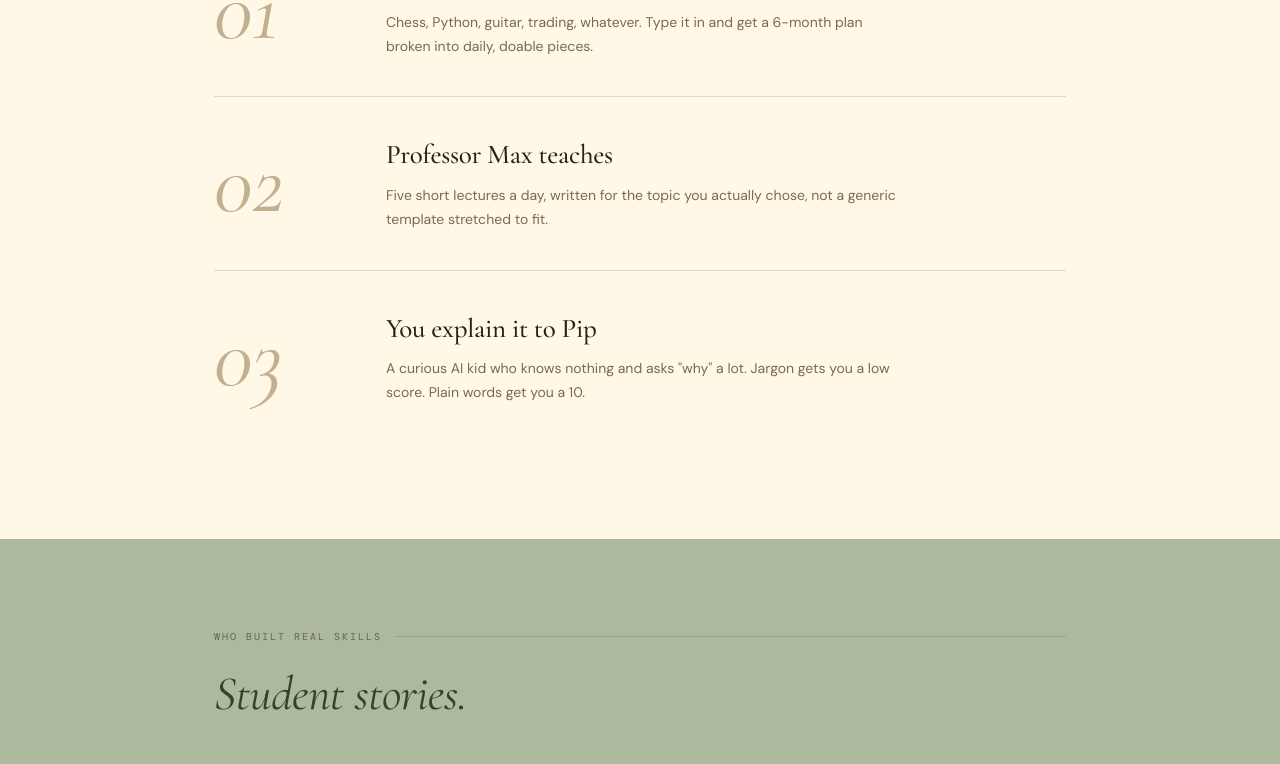
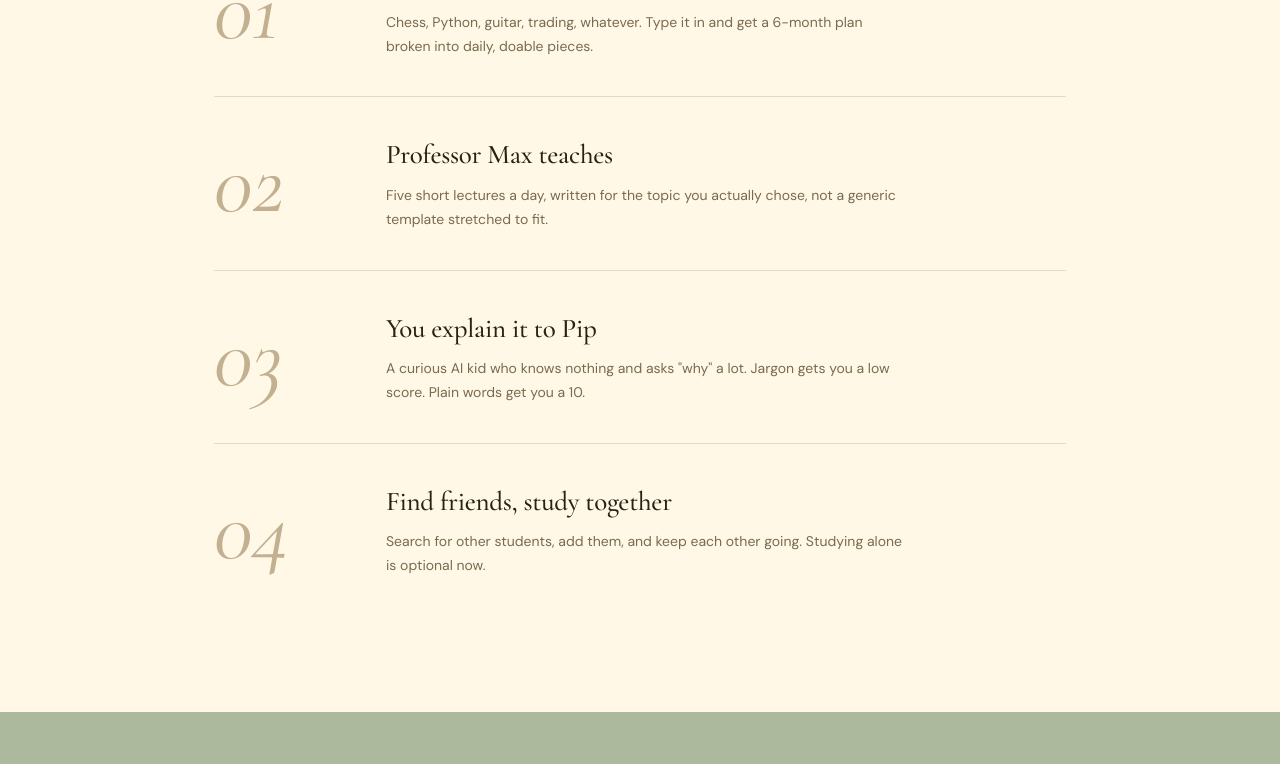
Before and after one commit to epicxp123234/AI-Roadmap, a React (Vite) app: page / in a window 1280 px wide. Shown: the part 1918-2682 px from the top of the page. Built offline with nearby package versions, Linux system fonts and the light colour scheme.

Commit message:
Add friends feature to homepage steps section

```diff
--- a/src/App.jsx
+++ b/src/App.jsx
@@ -1265,8 +1265,8 @@ function Landing({ onStart, onDemo, onTrack }) {
       {/* ── Three steps ── */}
       <section style={{padding:"0 24px 96px"}}>
         <div className="container">
-          {[{n:"01",title:"Pick any topic",desc:"Chess, Python, guitar, trading, whatever. Type it in and get a 6-month plan broken into daily, doable pieces."},{n:"02",title:"Professor Max teaches",desc:"Five short lectures a day, written for the topic you actually chose, not a generic template stretched to fit."},{n:"03",title:"You explain it to Pip",desc:"A curious AI kid who knows nothing and asks \"why\" a lot. Jargon gets you a low score. Plain words get you a 10."}].map((f,i)=>(
-            <div key={f.n} style={{display:"flex",alignItems:"center",gap:32,padding:"38px 0",borderBottom:i<2?"1px solid var(--border)":"none",borderTop:i===0?"1px solid var(--border)":"none"}}>
+          {[{n:"01",title:"Pick any topic",desc:"Chess, Python, guitar, trading, whatever. Type it in and get a 6-month plan broken into daily, doable pieces."},{n:"02",title:"Professor Max teaches",desc:"Five short lectures a day, written for the topic you actually chose, not a generic template stretched to fit."},{n:"03",title:"You explain it to Pip",desc:"A curious AI kid who knows nothing and asks \"why\" a lot. Jargon gets you a low score. Plain words get you a 10."},{n:"04",title:"Find friends, study together",desc:"Search for other students, add them, and keep each other going. Studying alone is optional now."}].map((f,i)=>(
+            <div key={f.n} style={{display:"flex",alignItems:"center",gap:32,padding:"38px 0",borderBottom:i<3?"1px solid var(--border)":"none",borderTop:i===0?"1px solid var(--border)":"none"}}>
               <p style={{fontFamily:"var(--font-display)",fontSize:"clamp(50px,7vw,88px)",fontStyle:"italic",fontWeight:500,color:"var(--khaki)",lineHeight:1,width:140,flexShrink:0}}>{f.n}</p>
               <div style={{flex:1}}>
                 <h3 style={{fontFamily:"var(--font-display)",fontSize:"clamp(19px,2.2vw,27px)",fontWeight:500,color:"var(--ink)",marginBottom:8}}>{f.title}</h3>
```
